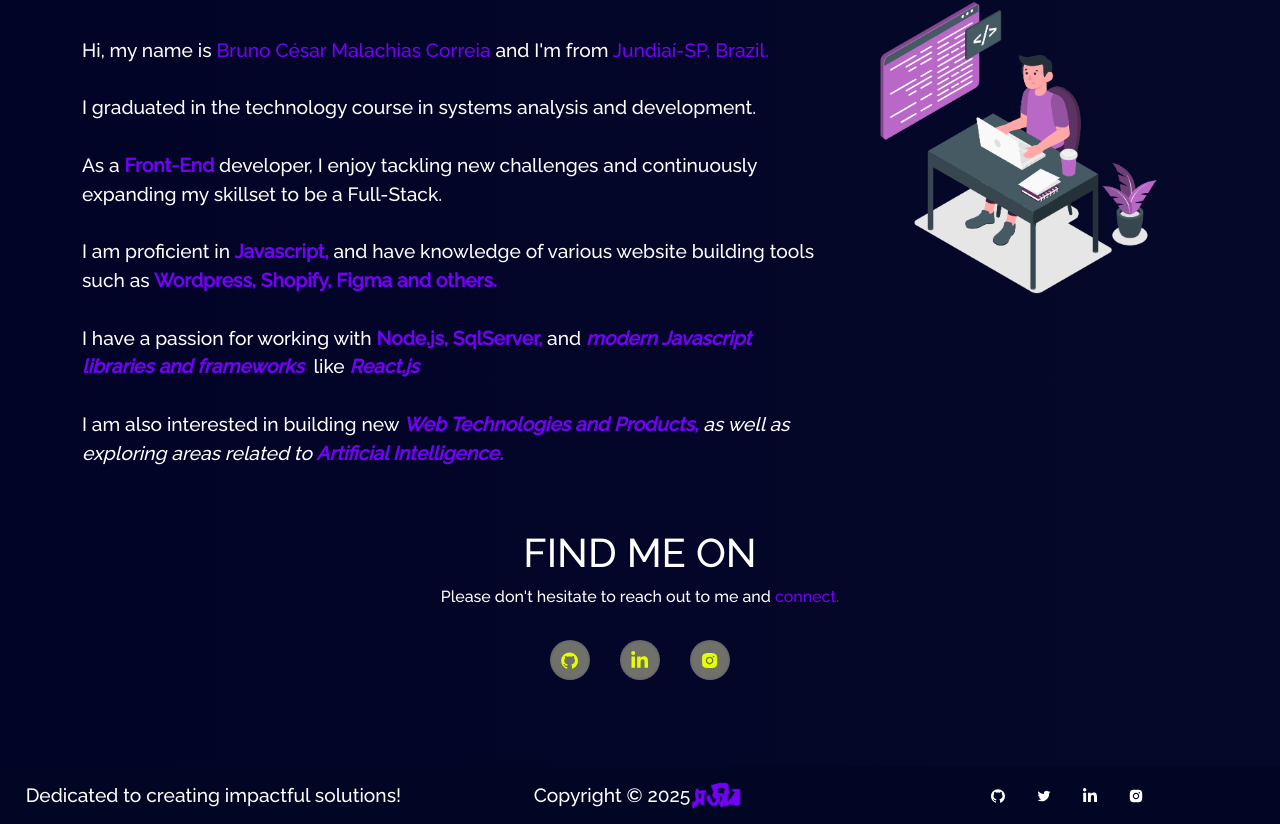
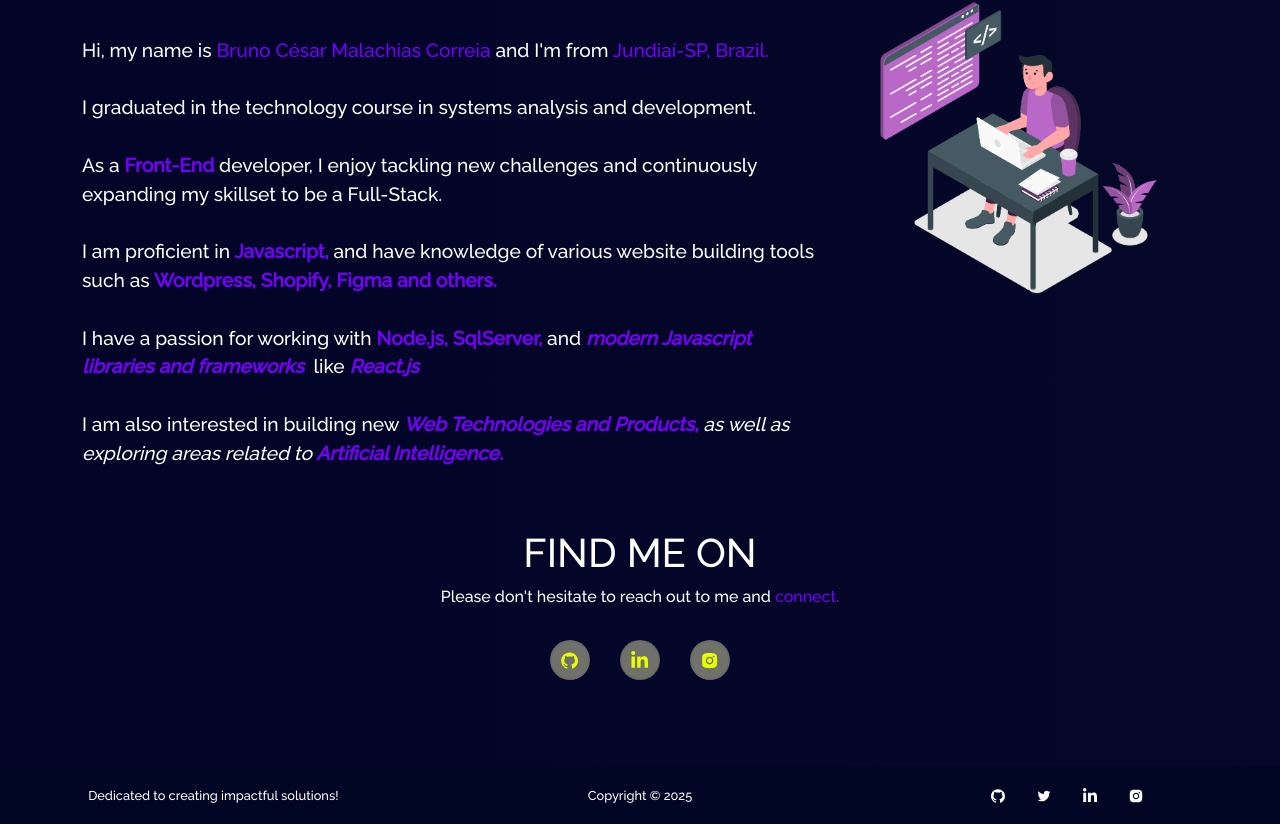
Before and after one commit to Givemechandon/Portfolio, a React (Create React App) app: page / in a window 1280 px wide. Shown: the part 889-1713 px from the top of the page. Built offline with nearby package versions, Linux system fonts and the light colour scheme.

Commit message:
fix: new footer

```diff
--- a/src/components/Footer/Footer.jsx
+++ b/src/components/Footer/Footer.jsx
@@ -6,7 +6,6 @@
   AiFillInstagram,
 } from "react-icons/ai";
 import { FaLinkedinIn } from "react-icons/fa";
-import logo from "../../assets/sLogo.png";
 
 const Footer = () => {
     let date = new Date();
@@ -17,9 +16,8 @@
           <Col md="4" className="footer-copywright">
             <span>Dedicated to creating impactful solutions!</span>
           </Col>
-          <Col md="4" className="footer-copywright">
+          <Col md="4" className="footer-copywright font-size-smaller">
             <span>Copyright © {year}</span>
-            <img src={logo} className="img-fluid logo" alt="brand" />
           </Col>
           <Col md="4" className="footer-body">
             <ul className="footer-icons">
--- a/src/style.css
+++ b/src/style.css
@@ -421,7 +421,7 @@
 
   .footer-copywright span {
    color: white;
-   font-size: 1.2rem;
+   font-size: 0.8rem;
   }
 
   .footer-body {
```
